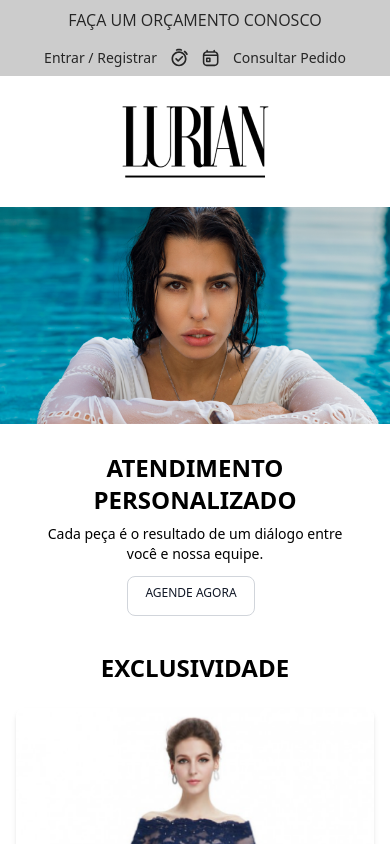
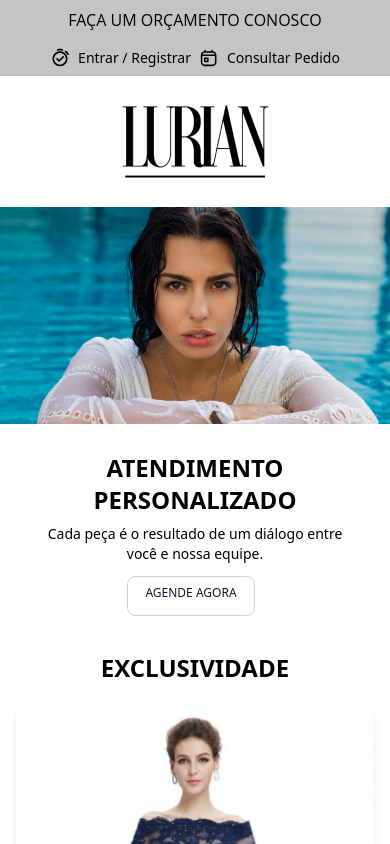
Before and after one commit to Gabriel-vcampos/Projeto-lurian-angular16, an Angular app in the folder projetointegrador/: page / in a window 390 px wide. Shown: the top 844 px of the page. Built offline with nearby package versions, Linux system fonts and the light colour scheme.

Commit message:
commit home completa e responsiva

```diff
--- a/projetointegrador/angular.json
+++ b/projetointegrador/angular.json
@@ -30,7 +30,6 @@
               "src/assets/**"
             ],
             "styles": [
-              "node_modules/@fortawesome/fontawesome-free/css/all.min.css",
               "src/styles.scss"
             ],
             "scripts": []
@@ -94,7 +93,6 @@
               "src/assets"
             ],
             "styles": [
-              "node_modules/@fortawesome/fontawesome-free/css/all.min.css",
               "src/styles.scss"
             ],
             "scripts": []
--- a/projetointegrador/src/app/components/header-home/header-home.component.html
+++ b/projetointegrador/src/app/components/header-home/header-home.component.html
@@ -1,25 +1,26 @@
-<header class="flex flex-wrap bg-hd items-center h-auto md:h-12 opacity-85 px-4 py-2 md:py-0 justify-between">
-    <div class="hidden md:block md:w-1/3"></div>
+<header class="flex flex-wrap bg-hd items-center h-auto px-4 py-2 justify-between">
+    <div class="hidden lg:block lg:w-1/3"></div>
 
-    <h3 class="text-base md:text-lg text-black text-center font-teste w-full md:w-1/3 mb-2 md:mb-0">
+    <h3 class="text-base xl:text-lg text-black text-center font-teste w-full lg:w-1/3 mb-2 lg:mb-0">
         FAÇA UM ORÇAMENTO CONOSCO
     </h3>
 
-    <nav class="flex items-center justify-center md:justify-end w-full md:w-1/3 gap-3 flex-wrap mt-2 md:mt-0">
-      <a
-        routerLink="/login"
-        routerLinkActive="active-link"
-        class="hover:font-semibold text-sm md:text-base"
-      >
+    <nav class="flex flex-col min-[335px]:flex-row items-center justify-center w-full lg:w-1/3 gap-2 sm:gap-3 flex-wrap mt-2 lg:mt-0 lg:justify-end xl:justify-center">
+        <!-- Grupo 1 - Timer + Login -->
+        <div class="flex items-center gap-2">
+            <img class="w-4 min-[335px]:w-5 h-4 min-[335px]:h-5" src="/assets/timer-check.svg" alt="Timer" />
+            <a routerLink="/login" routerLinkActive="active-link"
+               class="hover:font-semibold text-sm xl:text-base">
                 Entrar / Registrar
             </a>
-      <img class="w-5 h-5" src="/assets/timer-check.svg" alt="Timer" />
-      <img class="w-5 h-5" src="/assets/calendar-day.svg" alt="Calendário" />
-      <a
-        routerLink="orders"
-        class="hover:font-semibold text-sm md:text-base"
-      >
+        </div>
+
+        <!-- Grupo 2 - Calendário + Pedido -->
+        <div class="flex items-center gap-2">
+            <img class="w-4 min-[335px]:w-5 h-4 min-[335px]:h-5" src="/assets/calendar-day.svg" alt="Calendário" />
+            <a routerLink="orders" class="hover:font-semibold text-sm xl:text-base">
                 Consultar Pedido
             </a>
+        </div>
     </nav>
 </header>
--- a/projetointegrador/src/app/components/header-log/header-log.component.html
+++ b/projetointegrador/src/app/components/header-log/header-log.component.html
@@ -1,20 +1,17 @@
-<header class="flex flex-wrap bg-hd items-center h-auto md:h-12 opacity-85 px-4 py-2 md:py-0 justify-between">
-    <!-- Div de espaço (caso precise usar futuramente) -->
-    <div class="hidden md:block md:w-1/3"></div>
+<header class="flex flex-wrap bg-hd items-center h-auto px-4 py-2 justify-between">
+    <!-- Espaço lateral esquerdo (aparece apenas acima de 930px) -->
+    <div class="hidden lg2:block lg2:w-1/3"></div>
 
     <!-- Título central -->
-    <h3 class="text-base md:text-lg text-center font-teste w-full md:w-1/3 mb-2 md:mb-0">
-      FAÇA UM ORÇAMENTO CONOSCO
+    <h3 class="text-base lg2:text-lg text-center font-teste w-full lg2:w-1/3 mb-2 lg2:mb-0">
+        FAÇA UM ORÇAMENTO CONOSCO
     </h3>
 
     <!-- Navegação -->
-    <nav class="flex items-center justify-center md:justify-end w-full md:w-1/3 gap-2 md:gap-4 mt-2 md:mt-0">
-      <img class="w-5 h-5" src="/assets/calendar-day.svg" alt="Calendário" />
-      <a
-        routerLink="/orders"
-        class="cursor-pointer hover:font-semibold text-sm md:text-base"
-      >
-        Consultar pedido
-      </a>
+    <nav class="flex items-center justify-center lg2:justify-end w-full lg2:w-1/3 gap-2 lg2:gap-4 mt-2 lg2:mt-0">
+        <img class="w-5 h-5" src="/assets/calendar-day.svg" alt="Calendário" />
+        <a routerLink="/orders" class="cursor-pointer hover:font-semibold text-sm lg2:text-base">
+            Consultar pedido
+        </a>
     </nav>
-  </header>
+</header>
--- a/projetointegrador/tailwind.config.js
+++ b/projetointegrador/tailwind.config.js
@@ -28,6 +28,9 @@ module.exports = {
     boxShadow: {
       'custom': '0px 2px 8px rgba(0, 0, 0, 0.6)',
         },
+        screens: {
+        'lg2': '930px', // Breakpoint específico para 930px
+      },
 },
   plugins: [],
 }
```
Also changed, not shown: projetointegrador/src/app/components/header-home/header-home.component.scss (line endings or trailing spaces). Lines whose indentation alone changed are shown as unchanged.
